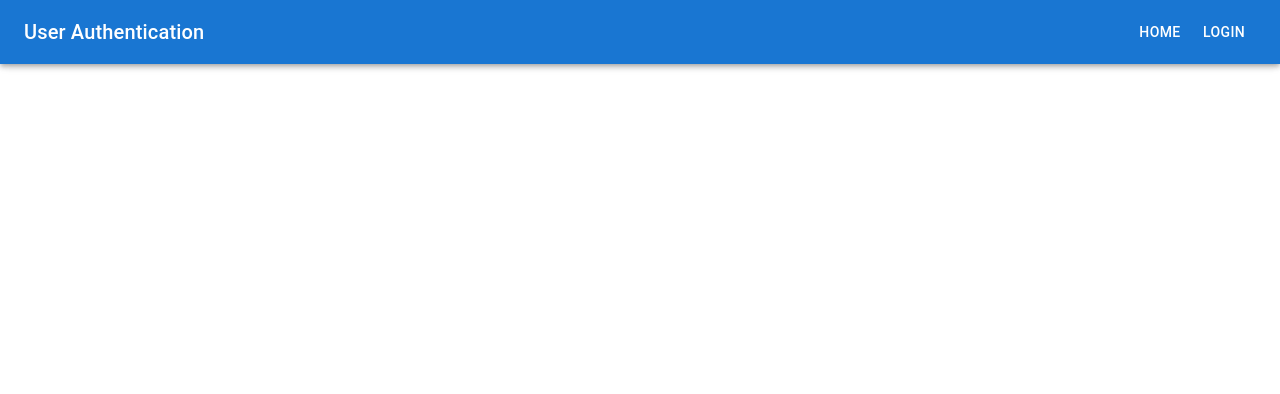
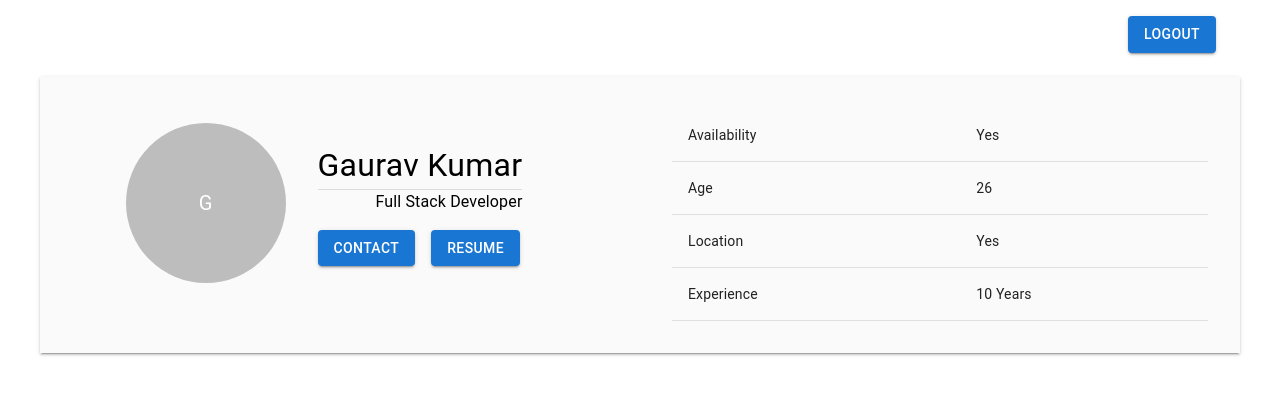
Before and after one commit to githigaurav/userAuthentication, a React (Create React App) app in the folder client/: page /dashboard in a window 1280 px wide. Shown: the top 394 px of the page. Built offline with nearby package versions, Linux system fonts and the light colour scheme.

Commit message:
UI Updated && Registe , Dashboard Page Added

```diff
--- a/client/package.json
+++ b/client/package.json
@@ -12,12 +12,14 @@
     "@testing-library/jest-dom": "^5.17.0",
     "@testing-library/react": "^13.4.0",
     "@testing-library/user-event": "^13.5.0",
+    "formik": "^2.4.3",
     "react": "^18.2.0",
     "react-dom": "^18.2.0",
     "react-router-dom": "^6.15.0",
     "react-scripts": "5.0.1",
     "styled-components": "^5.3.11",
-    "web-vitals": "^2.1.4"
+    "web-vitals": "^2.1.4",
+    "yup": "^1.2.0"
   },
   "scripts": {
     "start": "react-scripts start",
--- a/client/src/App.js
+++ b/client/src/App.js
@@ -2,13 +2,17 @@ import React from 'react'
 import Navbar from './components/Navbar'
 import {BrowserRouter as Router , Routes, Route} from 'react-router-dom'
 import Register from './components/Register'
+import Login from './components/Login'
+import Dashboard from './components/Dashboard'
 function App() {
   return (
     <>
-      <Navbar/>
+      {/* <Navbar/> */}
       <Router>
         <Routes>
           <Route path="/register" element={<Register/>}/>
+          <Route path="/login" element={<Login/>}/>
+          <Route path="/dashboard" element={<Dashboard/>}/>
         </Routes>
       </Router>
     </>
--- /dev/null
+++ b/client/src/components/Dashboard.js
@@ -0,0 +1,63 @@
+import React from 'react'
+import Grid from '@mui/material/Grid'
+import { Stack, Box, Avatar, Typography, Container, Button, Table, TableContainer, TableBody, TableRow, TableCell, TableHead  } from '@mui/material'
+import Divider from '@mui/material/Divider';
+
+function Dashboard() {
+  return (
+    <>
+        <Container maxWidth={'lg'} sx={{textAlign:'right', marginTop:"1rem"}}>
+            <Button variant='contained'>LogOut</Button>
+
+            </Container>
+          <Grid container  maxWidth={'lg'} sx={{backgroundColor:'#fafafa', margin:'auto' ,boxShadow:2 , marginTop:3}}>
+
+              <Grid item xs={12} md={6} lg={6} xl={6} >
+                  <Stack maxWidth={'md'} sx={{backgroundColor:'#fafafa', padding:"2rem",  flexDirection:{xd:'column', md:'row'}, justifyContent:{xs:"center"},  alignItems:'center' }}>
+                    <Box>
+                    <Avatar sx={{padding:"2rem", height:{xs:"7rem", md:"7rem" , lg:'10rem'}, width:{xs:"7rem", md:"7rem" , lg:'10rem'}}}>G</Avatar>
+                    </Box>
+                    <Box sx={{padding:'2rem'}}>
+                              <Typography varieant={"h3"} fontSize={{xs:"2rem", md:'2rem'}}>Gaurav Kumar</Typography>
+                              <Divider/>
+                              <Typography sx={{textAlign:{xs:'center', md:'right'}}}>Full Stack Developer</Typography>
+
+                              <Box sx={{paddingTop:"1rem"}}>
+                                 <Button variant='contained'>Contact</Button>
+                                 <Button variant='contained' sx={{marginLeft:"1rem"}}>Resume</Button>
+                              </Box>
+                    </Box>
+                  </Stack>
+              </Grid>
+              {/* <Divider orientation="vertical" flexItem /> */}
+              <Grid item xs={12} md={6} lg={6} xl={6} sx={{padding:"2rem"}} >
+                <TableContainer>
+                    <Table >
+                        <TableBody>
+                        <TableRow>
+                                <TableCell>Availability</TableCell>
+                                <TableCell>Yes</TableCell>
+                            </TableRow>
+                            <TableRow>
+                                <TableCell>Age</TableCell>
+                                <TableCell>26</TableCell>
+                            </TableRow>
+                            <TableRow>
+                                <TableCell>Location</TableCell>
+                                <TableCell>Yes</TableCell>
+                            </TableRow>
+                            <TableRow>
+                                <TableCell>Experience</TableCell>
+                                <TableCell>10 Years</TableCell>
+                            </TableRow>
+                        </TableBody>
+                    </Table>
+                </TableContainer>
+              </Grid>
+          </Grid>
+
+    </>
+  )
+}
+
+export default Dashboard
--- /dev/null
+++ b/client/src/components/Login.js
@@ -0,0 +1,27 @@
+import { Button, Stack, TextField } from '@mui/material'
+import React from 'react'
+
+function Login() {
+  return (
+    <>
+    <Stack maxWidth={'md'} sx={{padding:1, gap:1 , height:'100svh', justifyContent:'center' , margin:'auto'}}>
+            <TextField
+            name='email'
+            label="Email"
+            placeholder='john@gmail.com'
+            />
+             <TextField
+            name='password'
+            label="password"
+            placeholder='*******'
+            />
+            <Button
+            variant='contained'
+            >Login</Button>
+        </Stack>
+
+    </>
+  )
+}
+
+export default Login
--- a/client/src/components/Navbar.js
+++ b/client/src/components/Navbar.js
@@ -4,7 +4,6 @@ import Toolbar from '@mui/material/Toolbar'
 import Typography from '@mui/material/Typography'
 import {Box, Button, IconButton, Menu, MenuItem } from '@mui/material'
 import MenuIcon from '@mui/icons-material/Menu';
-
 function Navbar() {
   const[menu, setMenu]=useState(null)
   const handleMenu=()=>{
@@ -22,6 +21,7 @@ function Navbar() {
           <Box sx={{display:{xs:'none', md:'flex'}}}>
             <Button sx={{color:"white"}}>Home</Button>
             <Button sx={{color:"white"}}>Login</Button>
+
           </Box>
 
           <Box sx={{display:{xs:'flex', md:'none'}}}>
@@ -48,6 +48,7 @@ function Navbar() {
             >
                   <MenuItem>
                     <Typography  color="initial">Home</Typography>
+
                   </MenuItem>
               </Menu>
           </Box>
--- a/client/src/components/Register.js
+++ b/client/src/components/Register.js
@@ -6,19 +6,28 @@ function Register() {
     <>
                <Stack maxWidth={'md'} sx={{padding:1, gap:1 , height:'100svh', justifyContent:'center' , margin:'auto'}}>
                <TextField
+               name='name'
                 type='text'
                 label="Name"
                 placeholder='John Smith'
                 />
 
                 <TextField
+                name='email'
                 type='text'
                 label="Email"
                 placeholder='johnsmith@gmail.com'
                 />
                  <TextField
+                 name='password'
                 type='password'
                 label="Password"
+                placeholder='****'
+                />
+                  <TextField
+                  name='confirm_password'
+                type='password'
+                label="Confirm_Password"
                 placeholder='****'
                 />
                 <Button variant='contained'>SignUP</Button>
```
Also changed, not shown: 1 other file (tests, documents, lock files or other folders).
